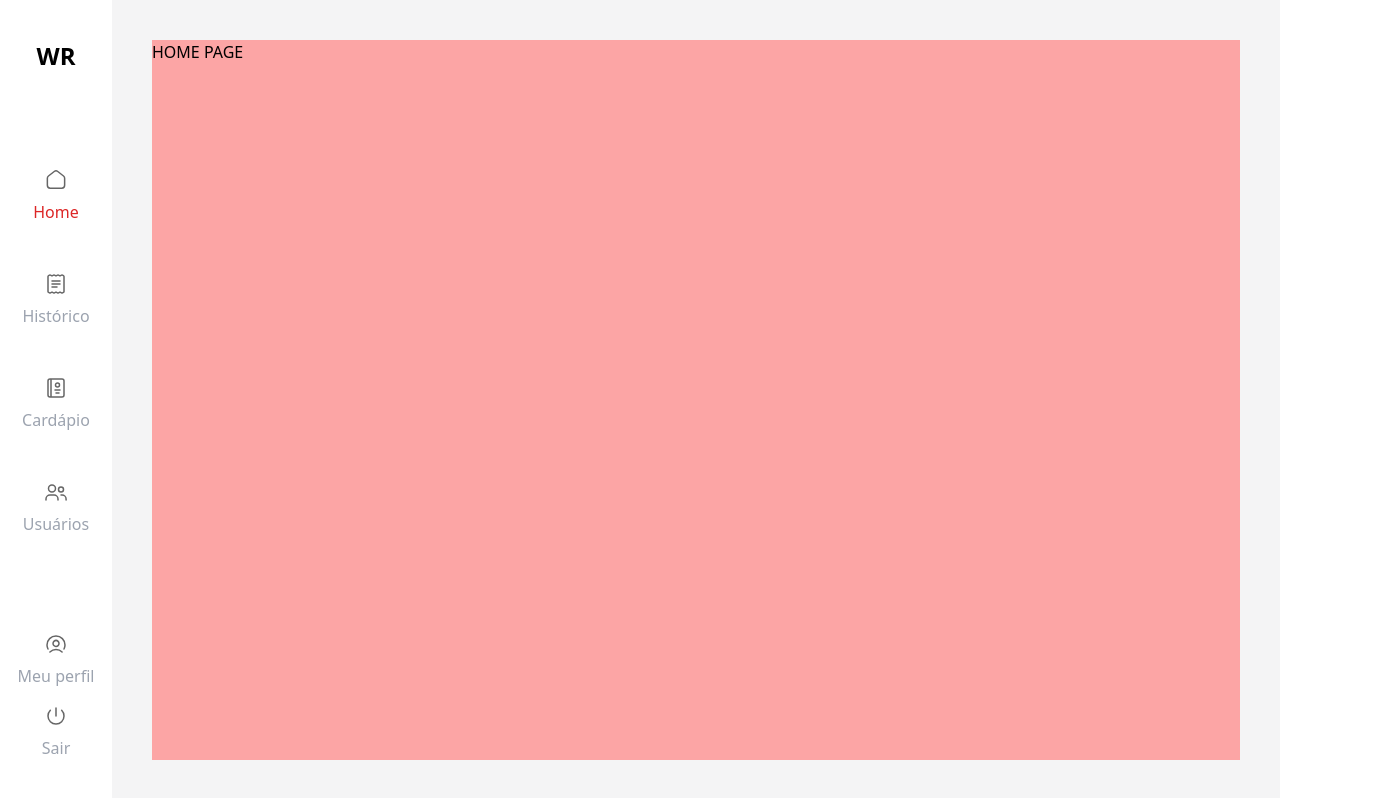
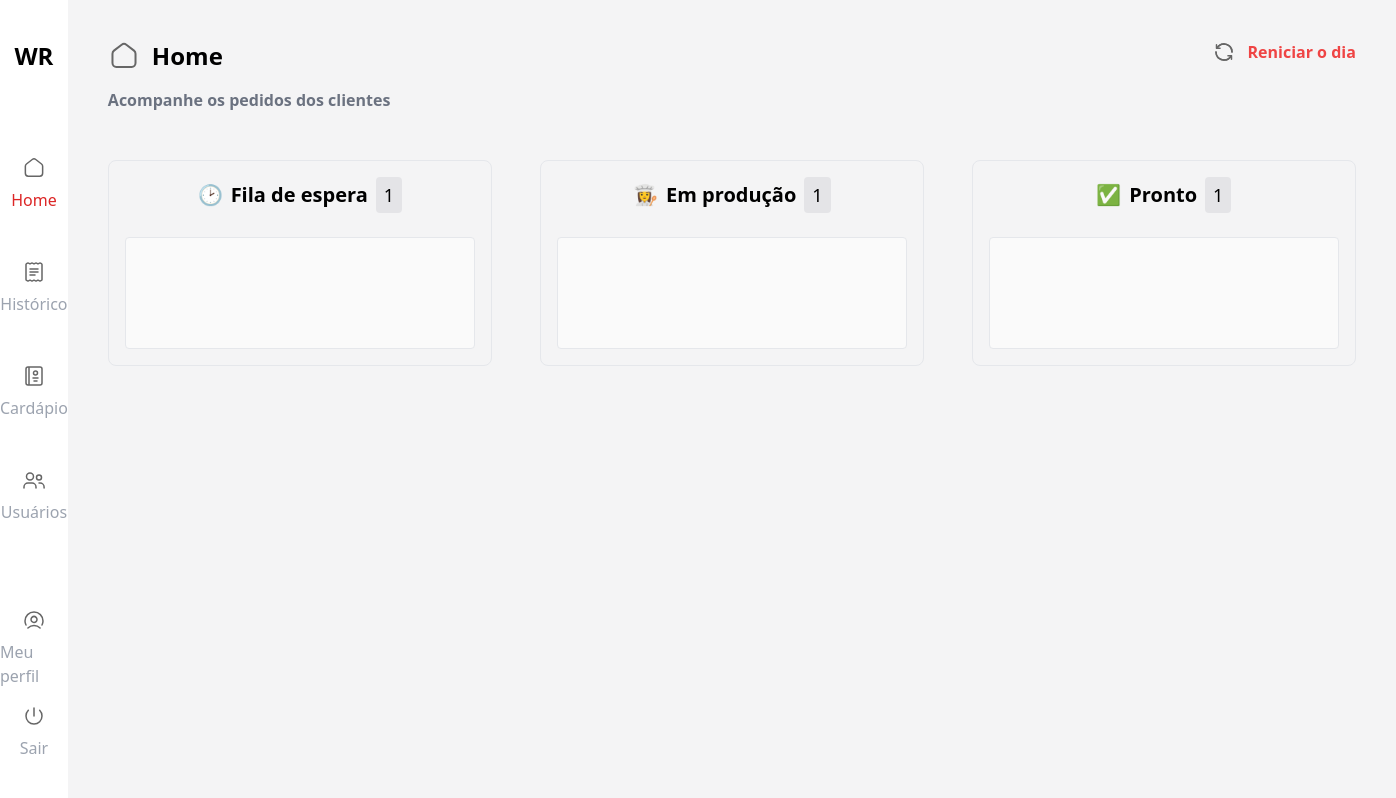
Before and after one commit to filipezaidan/waiterapp, a React (Vite) app in the folder web/: page / in a window 1280 px wide. Shown: the whole page, 1396 px wide, since content can reach past the window. Built offline with nearby package versions, Linux system fonts and the light colour scheme.

Commit message:
feat: card component

```diff
--- /dev/null
+++ b/web/src/components/Card.tsx
@@ -0,0 +1,26 @@
+interface ICard {
+    children: React.ReactNode;
+}
+interface ICardHeader {
+    title: string;
+    icon: string;
+}
+
+export const CardHeader = ({ icon, title }: ICardHeader) => {
+    return (
+        <div className="flex items-center justify-center gap-2">
+            <span className="text-xl">{icon}</span>
+            <span className="text-xl font-semibold">{title}</span>
+            <div className="py-1 px-2 text-lg bg-zinc-200 rounded">1</div>
+        </div>
+    );
+};
+
+export const Card = ({ children }: ICard) => {
+    return (
+        <div className="flex flex-col items-center border bg-zinc-100 w-96 p-4 gap-6 h-auto border-gray-200 rounded-lg">
+            {children}
+            <div className="flex border w-full h-28 p-10 bg-zinc-50 rounded "></div>
+        </div>
+    );
+};
--- a/web/src/pages/Home.tsx
+++ b/web/src/pages/Home.tsx
@@ -1,7 +1,43 @@
-export const HomePage = () => {
+import { Card, CardHeader } from "components/Card";
+import HomeIcon from "assets/icons/home.svg";
+import RefreshIcon from "assets/icons/refresh.svg";
+
+const Header = () => {
     return (
-        <div className="flex flex-1 bg-red-300">
-            <span>HOME PAGE</span>
+        <div className="flex flex-col gap-4">
+            <div className="flex w-full justify-between">
+                <div className="flex item-center gap-3">
+                    <img src={HomeIcon} className="w-8 h-8 " />
+                    <span className="text-2xl font-semibold">Home</span>
+                </div>
+                <div className="flex item-center justify-start gap-3 text-red-500 text-base font-semibold cursor-pointer">
+                    <img src={RefreshIcon} className="w-6 h-6" />
+                    <span>Reniciar o dia</span>
+                </div>
+            </div>
+            <span className="text-base font-base font-semibold text-gray-500">
+                Acompanhe os pedidos dos clientes
+            </span>
         </div>
     );
 };
+
+export const HomePage = () => {
+    return (
+        <div className="flex flex-col flex-1 gap-12">
+            <Header />
+
+            <div className="flex gap-12">
+                <Card>
+                    <CardHeader title="Fila de espera" icon="🕑" />
+                </Card>
+                <Card>
+                    <CardHeader title="Em produção" icon="👩‍🍳" />
+                </Card>
+                <Card>
+                    <CardHeader title="Pronto" icon="✅" />
+                </Card>
+            </div>
+        </div>
+    );
+};
```
